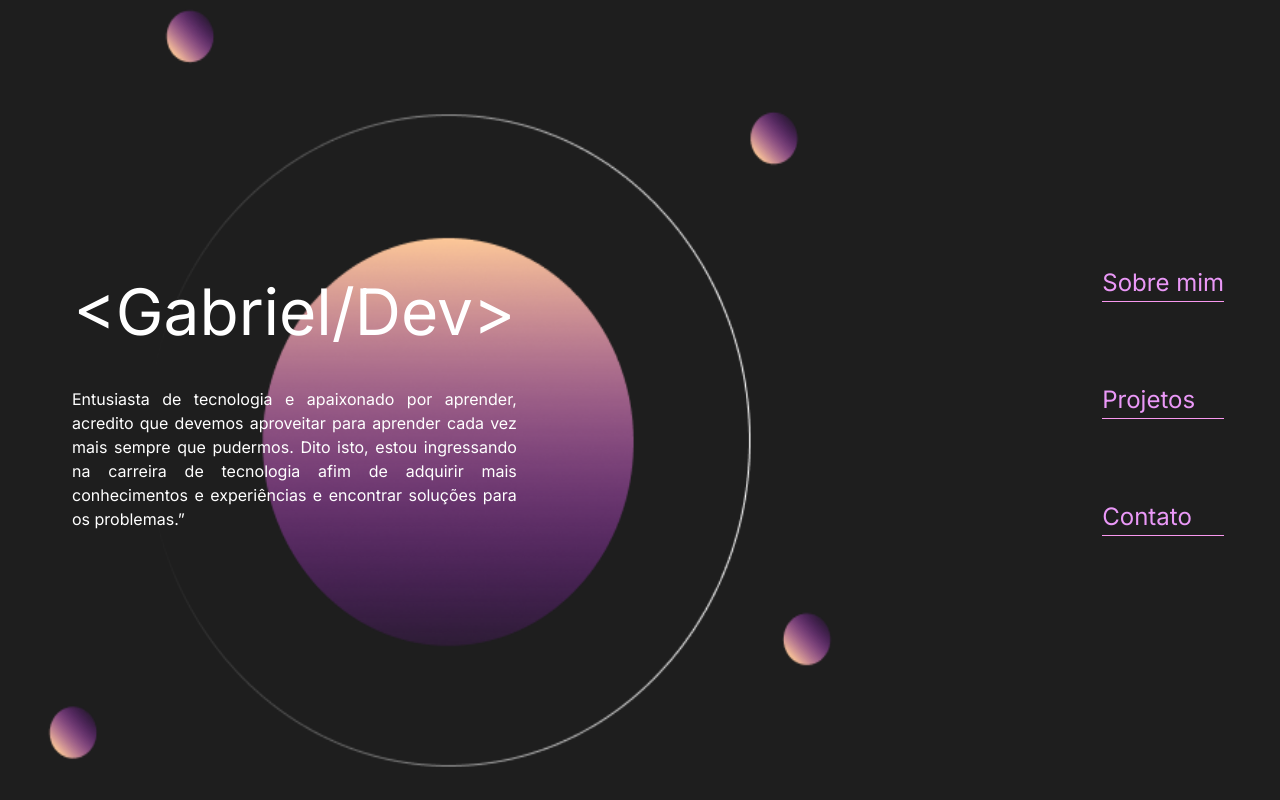
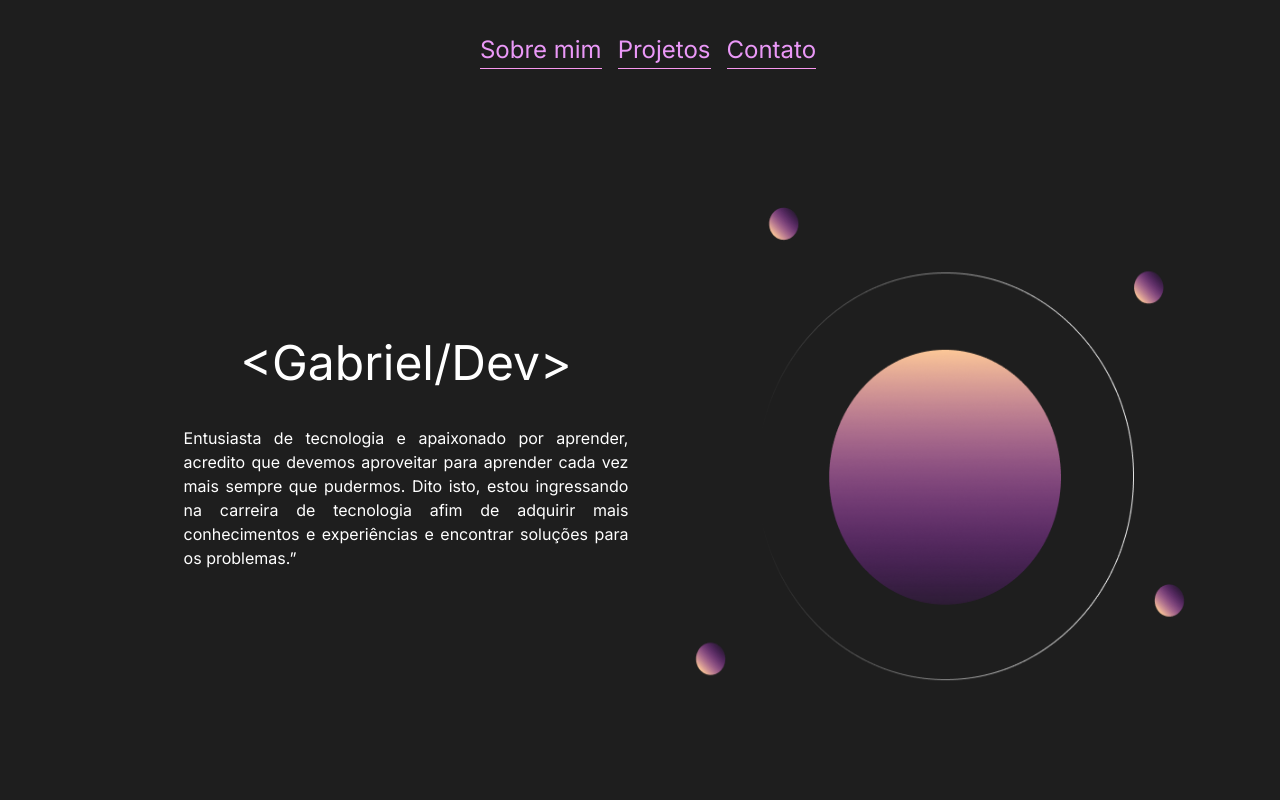
Before and after one commit to dejazz/gabriel-dev, a React (Create React App) app: page / in a window 1280 px wide. Built offline with nearby package versions, Linux system fonts and the light colour scheme.

Commit message:
feat: ContactsPage

```diff
--- /dev/null
+++ b/src/components/contact-components/contacts-content-components/index.tsx
@@ -0,0 +1,58 @@
+import { Button, Flex, Heading, Link, Stack, useToast } from "@chakra-ui/react";
+import { AiFillGithub, AiFillLinkedin } from "react-icons/ai";
+import { SiGmail } from "react-icons/si";
+export const ContactContent = () => {
+  const toast = useToast();
+
+  const copyEmailFromUser = () => {
+    navigator.clipboard.writeText("gabrielmunizsch@gmail.com");
+    toast({
+      position: "top-right",
+      title: "Email copiado",
+      description: "Email copiado para área de transferência.",
+      status: "success",
+      duration: 4000,
+      isClosable: true,
+    });
+  };
+  return (
+    <Flex
+      direction="column"
+      align="center"
+      justify="center"
+      w="100%"
+      ml={["", "1rem", "2rem"]}
+    >
+      <Heading textAlign="center" variant={["mobile", "primary", "primary"]} mb="2rem">
+        Quer entrar em contato comigo ?
+      </Heading>
+      <Stack spacing={10}>
+        <Button
+          as={Link}
+          leftIcon={<AiFillLinkedin />}
+          isExternal
+          href="https://www.linkedin.com/in/gabriel-muniz-schneider/"
+          colorScheme={"linkedin"}
+        >
+          Linkedin
+        </Button>
+        <Button
+          as={Link}
+          leftIcon={<AiFillGithub />}
+          isExternal
+          href="https://github.com/dejazz"
+          colorScheme={"pink"}
+        >
+          GitHub
+        </Button>
+        <Button
+          leftIcon={<SiGmail />}
+          colorScheme={"pink"}
+          onClick={copyEmailFromUser}
+        >
+          gabrielmunizsch@gmail.com
+        </Button>
+      </Stack>
+    </Flex>
+  );
+};
--- a/src/components/global/menuDeskTop/index.tsx
+++ b/src/components/global/menuDeskTop/index.tsx
@@ -1,26 +1,21 @@
-import { Flex, Stack, Text } from "@chakra-ui/react";
+import { Flex, Text } from "@chakra-ui/react";
 import { Link } from "react-router-dom";
 
 export const MenuDeskTop = () => {
   const infosMenu = ["Sobre mim", "Projetos", "Contato"];
 
   return (
-    <Flex
-      display={["none", "none", "none", "flex"]}
-      direction="column"
-      justify="space-between"
-      m="1rem"
-    >
-      <Stack spacing={20}>
+    <Flex display={["none", "none", "none", "flex"]} m="2rem">
       {infosMenu.map((item, index) => (
         <Link
           key={index}
           to={`/${item === "Sobre mim" ? "" : item.toLowerCase()}`}
         >
-            <Text variant="link">{item}</Text>
+          <Text ml="1rem" variant="link">
+            {item}
+          </Text>
         </Link>
       ))}
-      </Stack>
     </Flex>
   );
 };
--- a/src/components/home-componets/backgroundImageHome-components/index.tsx
+++ b/src/components/home-componets/backgroundImageHome-components/index.tsx
@@ -1,11 +1,12 @@
-import { Image } from "@chakra-ui/react";
+import {Image } from "@chakra-ui/react";
 
 export const ImageHome = () => {
   return (
     <>
       <Image
-        width={["", "", "500px", ""]}
-        height={["", "", "100%"]}
+        width={["", "", "70%"]}
+        height={["", "", "70%"]}
+        maxW={["", "", "600px"]}
         maxH={["", "", "600px"]}
         display={["none", "none", "flex", "none"]}
         src={require("../../imgs/Planet.png")}
@@ -13,12 +14,11 @@ export const ImageHome = () => {
       />
 
       <Image
-        position="absolute"
         zIndex="-1"
-        width={["", "", "", "70%"]}
+        width={["", "", "", "100%"]}
         height={["", "", "100%"]}
-        maxW={["", "", "800px"]}
-        maxH={["", "", "800px"]}
+        maxW={["", "", "500px"]}
+        maxH={["", "", "500px"]}
         display={["none", "none", "none", "flex"]}
         src={require("../../imgs/centerPlanet.png")}
         alt="Planet"
--- a/src/components/home-componets/home-content-components/index.tsx
+++ b/src/components/home-componets/home-content-components/index.tsx
@@ -2,15 +2,20 @@ import { Flex, Heading, Text } from "@chakra-ui/react";
 
 export const HomeContent = () => {
   return (
-
-    <Flex direction="column" align="center" justify="center" m={["","1rem","2rem",""]}>
+    <Flex
+      direction="column"
+      align="center"
+      justify="center"
+      w="100%"
+      ml={["", "1rem", "2rem"]}
+    >
       <Heading variant={["mobile", "primary", "primary"]} mb="2rem">
         &#60;Gabriel/Dev&#62;
       </Heading>
       <Text
         variant={"primary"}
         width="100%"
-        maxW={["17.6rem","27.8rem"]}
+        maxW={["17.6rem", "27.8rem"]}
         justifyContent={"center"}
         textAlign="justify"
       >
--- /dev/null
+++ b/src/pages/contact/index.tsx
@@ -0,0 +1,41 @@
+import { Flex } from "@chakra-ui/react";
+import { ContactContent } from "../../components/contact-components/contacts-content-components";
+import { MenuDeskTop } from "../../components/global/menuDeskTop";
+import { MenuMobile } from "../../components/global/menuMobile";
+import { ImageHome } from "../../components/home-componets/backgroundImageHome-components";
+
+export const ContactPage = () => {
+  return (
+    <Flex
+      direction="column"
+      w="100vw"
+      h="100vh"
+      align={["center", "center", ""]}
+      justify={["", "", "flex-start", "center"]}
+    >
+      <MenuMobile />
+      <Flex>
+        <MenuDeskTop />
+      </Flex>
+      <Flex
+        w="100%"
+        maxW="1100px"
+        h={["", "", "100%"]}
+        direction="column"
+        align={["center", "center", ""]}
+        justify={["center", "center", "", "center"]}
+      >
+        <Flex
+          w="100%"
+          maxW="1100px"
+          h={["", "", "100%"]}
+          align={["center", "center", ""]}
+          justify={["center", "center", "", "center"]}
+        >
+          <ContactContent />
+          <ImageHome />
+        </Flex>
+      </Flex>
+    </Flex>
+  );
+};
--- a/src/pages/home/index.tsx
+++ b/src/pages/home/index.tsx
@@ -14,16 +14,27 @@ export const HomePage = () => {
       justify={["", "", "flex-start", "center"]}
     >
       <MenuMobile />
+      <Flex>
+        <MenuDeskTop />
+      </Flex>
       <Flex
         w="100%"
-        maxW="1200px"
-        h={["","","100%"]}
+        maxW="1100px"
+        h={["", "", "100%"]}
+        direction="column"
         align={["center", "center", ""]}
-        justify={["center", "center", "", "space-between"]}
+        justify={["center", "center", "", "center"]}
       >
-        <HomeContent />
-        <ImageHome />
-        <MenuDeskTop />
+        <Flex
+          w="100%"
+          maxW="1100px"
+          h={["", "", "100%"]}
+          align={["center", "center", ""]}
+          justify={["center", "center", "", "center"]}
+        >
+          <HomeContent />
+          <ImageHome />
+        </Flex>
       </Flex>
     </Flex>
   );
--- a/src/routers/index.tsx
+++ b/src/routers/index.tsx
@@ -1,5 +1,7 @@
+
 import { AnimatePresence } from "framer-motion";
 import { Route, Switch } from "react-router-dom";
+import { ContactPage } from "../pages/contact";
 import { HomePage } from "../pages/home";
 
 export const Routers = () => {
@@ -7,8 +9,12 @@ export const Routers = () => {
     <AnimatePresence>
       <Switch>
         <Route exact path="/">
-          <HomePage />
+          <HomePage  />
         </Route>
+        <Route exact path="/contato">
+          <ContactPage/>
+        </Route>
+
       </Switch>
     </AnimatePresence>
   );
--- a/src/styles/thema.ts
+++ b/src/styles/thema.ts
@@ -1,4 +1,5 @@
 import { extendTheme } from "@chakra-ui/react";
+import { url } from "inspector";
 
 export const thema = extendTheme({
   fonts: {
@@ -13,8 +14,8 @@ export const thema = extendTheme({
   components: {
     Heading: {
       variants: {
-        primary: { fontSize: "4rem", fontWeight: "400", color: "#ffff" },
-        secondary: { fontSize: "2rem", fontWeight: "500", color: "##ffff" },
+        primary: { fontSize: "3rem", fontWeight: "400", color: "#ffff" },
+        secondary: { fontSize: "2rem", fontWeight: "400", color: "##ffff" },
         mobile: { fontSize: "2.3rem", fontWeight: "400", color: "#ffff" },
       },
     },
@@ -25,7 +26,8 @@ export const thema = extendTheme({
           color: "#EA98F7",
           fontSize: "1.5rem",
           fontWeight: "400",
-          borderBottom: "1px solid #F998EF"
+          borderBottom: "1px solid #F998EF",
+          _hover:{color:"#ff4d6d",borderBottom: "1px solid #ff4d6d",}
         },
       },
     },
```
Also changed, not shown: src/pages/aboutMe/index.tsx (added, +41 -0 lines), src/components/imgs/planet.svg (deleted), 1 other file (tests, documents, lock files or other folders). Lines whose indentation alone changed are shown as unchanged.
